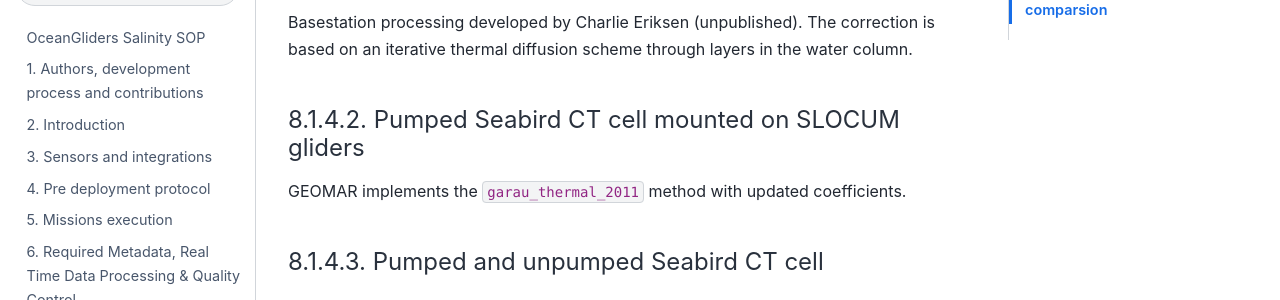
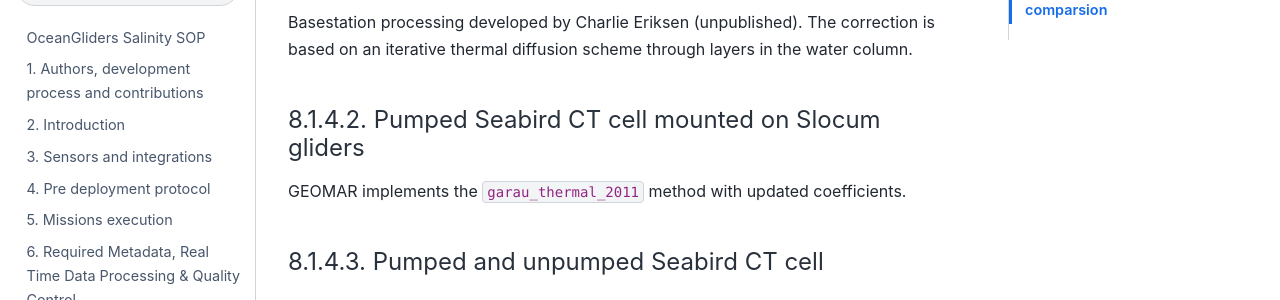
Before and after one commit to OceanGlidersCommunity/Salinity_SOP, a Jupyter Book: the page built from sections/salinity_dmqc.md, in a window 1280 px wide and 900 px high, scrolled down 2824 px. Shown: the part 155-455 px from the top of the window. Built offline with Jupyter Book 1.0.4 settings and Sphinx 7.4.7 and the Sphinx Book theme 1.1.4, drawn with Linux system fonts in a browser that asks for light colours; cross-references to code outside the pages are shown as plain code.

```diff
--- a/sections/salinity_dmqc.md
+++ b/sections/salinity_dmqc.md
@@ -60,7 +60,7 @@ Basestation processing developed by Charlie Eriksen (unpublished).
 The correction is based on an iterative thermal diffusion scheme through layers in the water column.
 
 (method2)=
-#### Pumped Seabird CT cell mounted on SLOCUM gliders
+#### Pumped Seabird CT cell mounted on Slocum gliders
 GEOMAR implements the {cite}`garau_thermal_2011` method with updated coefficients.
 
 (method3)=
```
Also changed, not shown: sections/salinity_sensors_integration.md (+1 -1 lines).
